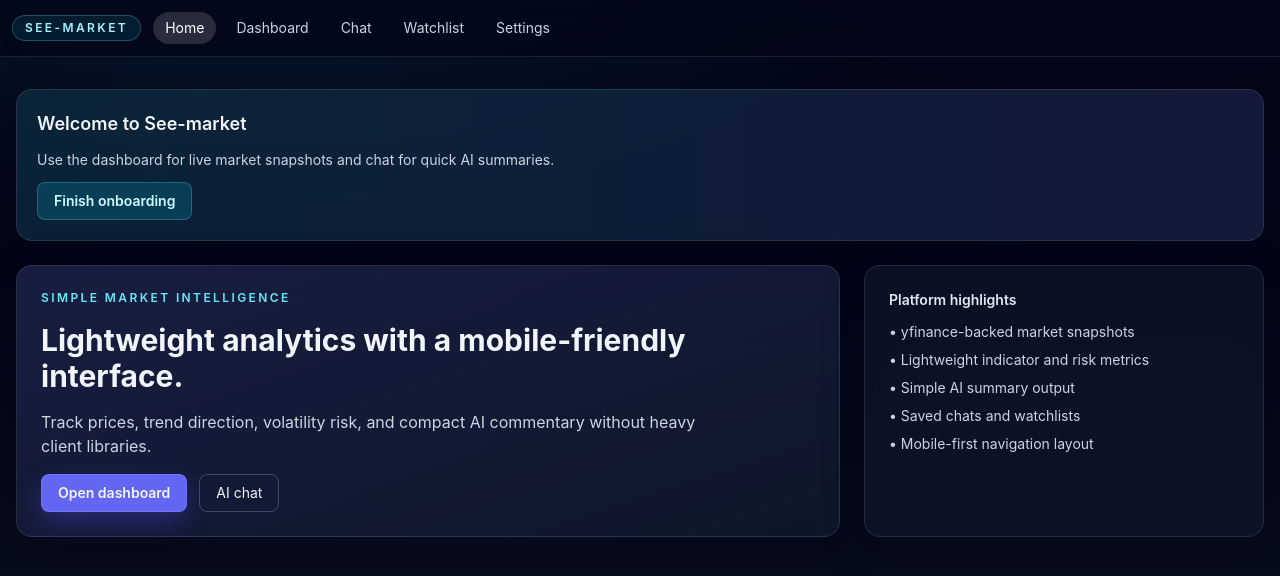
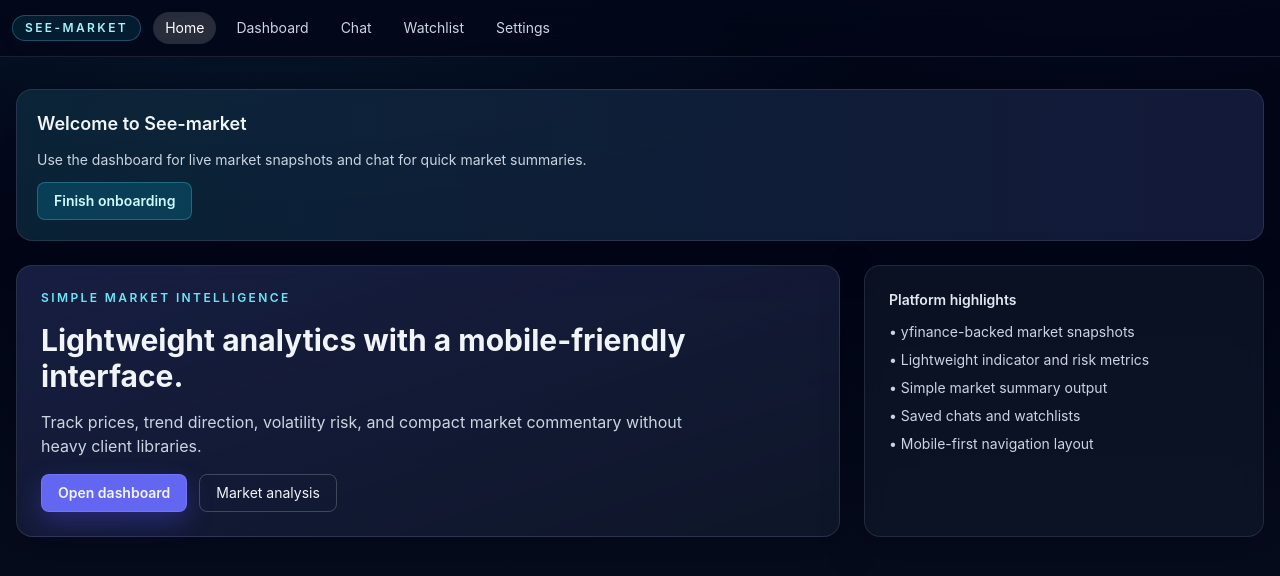
Before and after one commit to alakmar344/See-market, a Next.js app in the folder frontend/: page / in a window 1280 px wide. Shown: the top 576 px of the page. Built offline with nearby package versions, Linux system fonts and the light colour scheme; no server answers.

Commit message:
feat: remove AI references from frontend UI and code
Agent-Logs-Url: https://github.com/alakmar344/See-market/sessions/0cadd29f-ed10-4f52-8724-70ace3298ab4

Co-authored-by: alakmar344 <180564322+alakmar344@users.noreply.github.com>

```diff
--- a/frontend/app/chat/page.tsx
+++ b/frontend/app/chat/page.tsx
@@ -2,9 +2,9 @@
 
 import { useEffect, useState } from 'react';
 
-import { AIResponse } from '@/components/ai-response';
+import { AnalysisResponse } from '@/components/analysis-response';
 import { UIButton } from '@/components/ui-button';
-import { askAI, fetchSavedChats, type AssetType, type ChatAnalysis, type MarketSnapshot, type SavedChatItem } from '@/lib/api';
+import { runAnalysis as callAnalysis, fetchSavedChats, type AssetType, type ChatAnalysis, type MarketSnapshot, type SavedChatItem } from '@/lib/api';
 
 export default function ChatPage() {
   const [symbol, setSymbol] = useState('AAPL');
@@ -43,7 +43,7 @@ export default function ChatPage() {
     console.log('[chat][analysis:start]', { symbol, assetType, questionLength: question.length });
     setAnalyzing(true);
     try {
-      const result = await askAI(symbol, question, assetType);
+      const result = await callAnalysis(symbol, question, assetType);
       console.log('[chat][analysis:success]', { symbol, assetType, verdict: result.analysis.verdict });
       setAnalysisResult(result);
       const savedChats = await fetchSavedChats();
@@ -67,11 +67,11 @@ export default function ChatPage() {
           <option value="crypto">Crypto</option>
         </select>
         <input className="sm:col-span-2" value={question} onChange={(e) => setQuestion(e.target.value)} />
-        <UIButton onClick={runAnalysis} disabled={analyzing}>{analyzing ? 'Analyzing...' : 'Ask AI'}</UIButton>
+        <UIButton onClick={runAnalysis} disabled={analyzing}>{analyzing ? 'Analyzing...' : 'Analyze'}</UIButton>
       </div>
 
       {analysisResult
-        ? <AIResponse chatAnalysis={analysisResult.analysis} context={analysisResult.context} />
+        ? <AnalysisResponse chatAnalysis={analysisResult.analysis} context={analysisResult.context} />
         : <p className="text-sm text-slate-400">Run an analysis to see market reasoning.</p>}
 
       <div className="panel p-4">
--- a/frontend/app/dashboard/page.tsx
+++ b/frontend/app/dashboard/page.tsx
@@ -68,7 +68,7 @@ export default function DashboardPage() {
           <option value="crypto">Crypto</option>
         </select>
         <Link href={`/markets/${encodeURIComponent(safeSymbol)}`} className="rounded-lg border border-indigo-300/20 bg-indigo-500 px-4 py-2 text-center text-sm font-semibold shadow-[0_10px_24px_rgba(79,70,229,0.3)] transition hover:bg-indigo-400">Open market</Link>
-        <Link href="/chat" className="rounded-lg border border-white/20 px-4 py-2 text-center text-sm transition hover:bg-white/10">Ask AI</Link>
+        <Link href="/chat" className="rounded-lg border border-white/20 px-4 py-2 text-center text-sm transition hover:bg-white/10">Analyze</Link>
       </div>
 
       <div className="grid gap-3 sm:grid-cols-2 lg:grid-cols-4">
--- a/frontend/app/layout.tsx
+++ b/frontend/app/layout.tsx
@@ -7,7 +7,7 @@ import { Providers } from '@/components/providers';
 
 export const metadata: Metadata = {
   title: 'See-market',
-  description: 'AI-powered market intelligence platform',
+  description: 'Market intelligence platform',
 };
 
 export default function RootLayout({ children }: { children: React.ReactNode }) {
--- a/frontend/app/markets/[symbol]/page.tsx
+++ b/frontend/app/markets/[symbol]/page.tsx
@@ -3,7 +3,7 @@
 import { useParams } from 'next/navigation';
 import { useEffect, useState } from 'react';
 
-import { AIResponse } from '@/components/ai-response';
+import { AnalysisResponse } from '@/components/analysis-response';
 import { UIButton } from '@/components/ui-button';
 import { fetchMarket, type MarketSnapshot } from '@/lib/api';
 
@@ -64,7 +64,7 @@ export default function MarketDetailsPage() {
         <p className="text-sm text-slate-300">RSI: {data.indicators.rsi.toFixed(2)} | MACD: {data.indicators.macd.toFixed(2)}</p>
         <p className="text-sm text-slate-300">Support: {data.indicators.support_resistance.support.toFixed(2)} | Resistance: {data.indicators.support_resistance.resistance.toFixed(2)}</p>
       </div>
-      <AIResponse content={`Risk: ${data.risk.explanation}\n\nSentiment: ${data.sentiment.label} (${data.sentiment.score.toFixed(2)})`} confidence={0.74} />
+      <AnalysisResponse content={`Risk: ${data.risk.explanation}\n\nSentiment: ${data.sentiment.label} (${data.sentiment.score.toFixed(2)})`} confidence={0.74} />
     </section>
   );
 }
--- a/frontend/app/page.tsx
+++ b/frontend/app/page.tsx
@@ -21,7 +21,7 @@ export default function HomePage() {
       {showOnboarding && (
         <div className="panel space-y-3 border-cyan-300/20 bg-gradient-to-r from-cyan-500/10 to-indigo-500/10 p-5">
           <h3 className="text-lg font-semibold">Welcome to See-market</h3>
-          <p className="text-sm text-slate-300">Use the dashboard for live market snapshots and chat for quick AI summaries.</p>
+          <p className="text-sm text-slate-300">Use the dashboard for live market snapshots and chat for quick market summaries.</p>
           <button className="rounded-lg border border-cyan-300/25 bg-cyan-500/20 px-4 py-2 text-sm font-semibold text-cyan-100 transition hover:bg-cyan-500/30" onClick={completeOnboarding}>Finish onboarding</button>
         </div>
       )}
@@ -30,10 +30,10 @@ export default function HomePage() {
         <div className="panel space-y-4 border-indigo-300/20 bg-gradient-to-br from-indigo-500/15 to-slate-900/70 p-6 lg:col-span-2">
           <p className="text-xs font-semibold uppercase tracking-[0.2em] text-cyan-300">Simple Market Intelligence</p>
           <h2 className="text-2xl font-bold leading-tight sm:text-3xl">Lightweight analytics with a mobile-friendly interface.</h2>
-          <p className="max-w-2xl text-slate-300">Track prices, trend direction, volatility risk, and compact AI commentary without heavy client libraries.</p>
+          <p className="max-w-2xl text-slate-300">Track prices, trend direction, volatility risk, and compact market commentary without heavy client libraries.</p>
           <div className="flex flex-wrap gap-3">
             <Link href="/dashboard" className="rounded-lg border border-indigo-300/20 bg-indigo-500 px-4 py-2 text-sm font-semibold shadow-[0_10px_24px_rgba(79,70,229,0.35)] transition hover:bg-indigo-400">Open dashboard</Link>
-            <Link href="/chat" className="rounded-lg border border-white/20 px-4 py-2 text-sm transition hover:bg-white/10">AI chat</Link>
+            <Link href="/chat" className="rounded-lg border border-white/20 px-4 py-2 text-sm transition hover:bg-white/10">Market analysis</Link>
           </div>
         </div>
         <div className="panel p-6">
@@ -41,7 +41,7 @@ export default function HomePage() {
           <ul className="space-y-2 text-sm text-slate-300">
             <li>• yfinance-backed market snapshots</li>
             <li>• Lightweight indicator and risk metrics</li>
-            <li>• Simple AI summary output</li>
+            <li>• Simple market summary output</li>
             <li>• Saved chats and watchlists</li>
             <li>• Mobile-first navigation layout</li>
           </ul>
--- a/frontend/components/ai-response.tsx
+++ b/frontend/components/analysis-response.tsx
@@ -16,9 +16,9 @@ type PlainProps = {
   context?: never;
 };
 
-type AIResponseProps = StructuredProps | PlainProps;
+type AnalysisResponseProps = StructuredProps | PlainProps;
 
-export function AIResponse(props: AIResponseProps) {
+export function AnalysisResponse(props: AnalysisResponseProps) {
   if (props.chatAnalysis && props.context) {
     const { chatAnalysis: analysis, context } = props;
     const isBuy = analysis.verdict === 'buy';
@@ -26,7 +26,7 @@ export function AIResponse(props: AIResponseProps) {
     return (
       <section className="panel space-y-4 p-4">
         <div className="flex items-center justify-between gap-2">
-          <h3 className="text-sm font-semibold text-slate-200">AI Reasoning</h3>
+          <h3 className="text-sm font-semibold text-slate-200">Market Analysis</h3>
           <span className="rounded bg-indigo-500/20 px-2 py-0.5 text-xs text-indigo-300">
             Confidence {Math.round(analysis.confidence_level * 100)}%
           </span>
@@ -84,7 +84,7 @@ export function AIResponse(props: AIResponseProps) {
   return (
     <section className="panel space-y-3 p-4">
       <div className="flex items-center justify-between gap-2">
-        <h3 className="text-sm font-semibold text-slate-200">AI Reasoning</h3>
+        <h3 className="text-sm font-semibold text-slate-200">Market Analysis</h3>
         <span className="rounded bg-indigo-500/20 px-2 py-0.5 text-xs text-indigo-300">Confidence {Math.round((props.confidence ?? 0) * 100)}%</span>
       </div>
       <pre className="overflow-auto whitespace-pre-wrap text-sm text-slate-200">{props.content}</pre>
--- a/frontend/lib/api.ts
+++ b/frontend/lib/api.ts
@@ -108,7 +108,7 @@ export function fetchMarket(symbol: string, assetType: AssetType = 'stock') {
   return jsonRequest<MarketSnapshot>(`${API_URL}/api/v1/markets/${symbol}?asset_type=${assetType}`, { method: 'GET' });
 }
 
-export function askAI(symbol: string, question: string, assetType: AssetType, userId = 1) {
+export function runAnalysis(symbol: string, question: string, assetType: AssetType, userId = 1) {
   const params = new URLSearchParams({ symbol, question, asset_type: assetType, user_id: String(userId) });
   return jsonRequest<{ context: MarketSnapshot; analysis: ChatAnalysis }>(`${API_URL}/api/v1/chat/analyze`, {
     method: 'POST',
```
